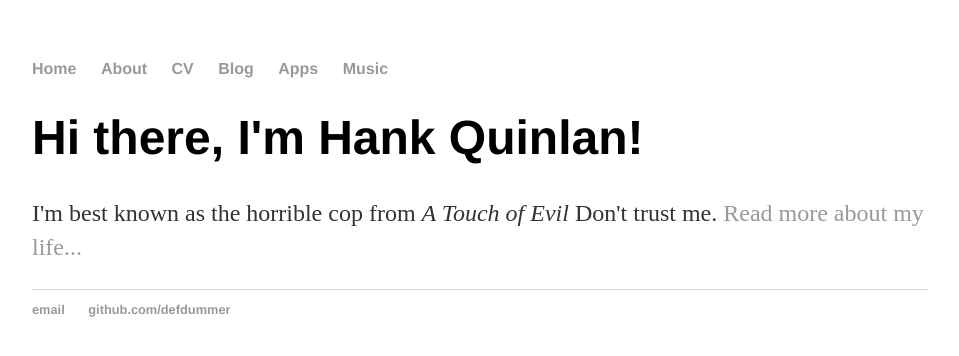
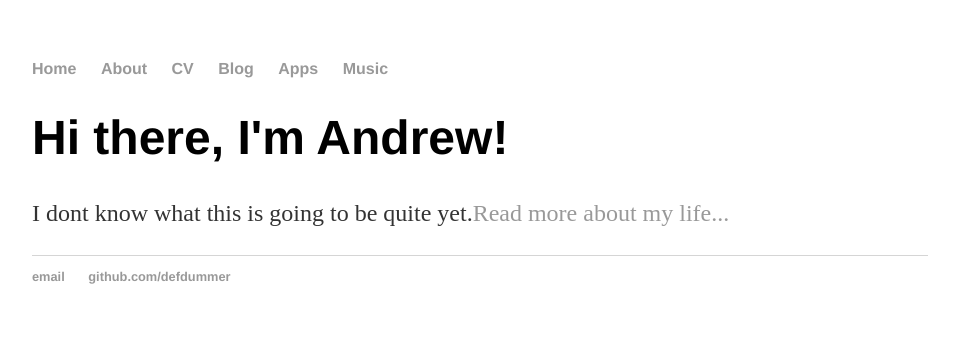
Before and after one commit to defdummer/defdummerold, a Jekyll site: the page built from index.html, in a window 1280 px wide. Shown: the top 356 px of the page, without its empty margins (160-1119 px from the left). Built offline with Jekyll 4.4.1, drawn with Linux system fonts in a browser that asks for light colours.

Commit message:
Changing index.html for Andrew's purposes

```diff
--- a/index.html
+++ b/index.html
@@ -1,8 +1,8 @@
 ---
 layout: default
-title: Hank Quinlan, Horrible Cop
+title: Andrew Dummer's site
 ---
 <div class="blurb">
-	<h1>Hi there, I'm Hank Quinlan!</h1>
-	<p>I'm best known as the horrible cop from <em>A Touch of Evil</em> Don't trust me. <a href="/about">Read more about my life...</a></p>
+	<h1>Hi there, I'm Andrew!</h1>
+	<p>I dont know what this is going to be quite yet.<a href="/about">Read more about my life...</a></p>
 </div><!-- /.blurb -->
```
